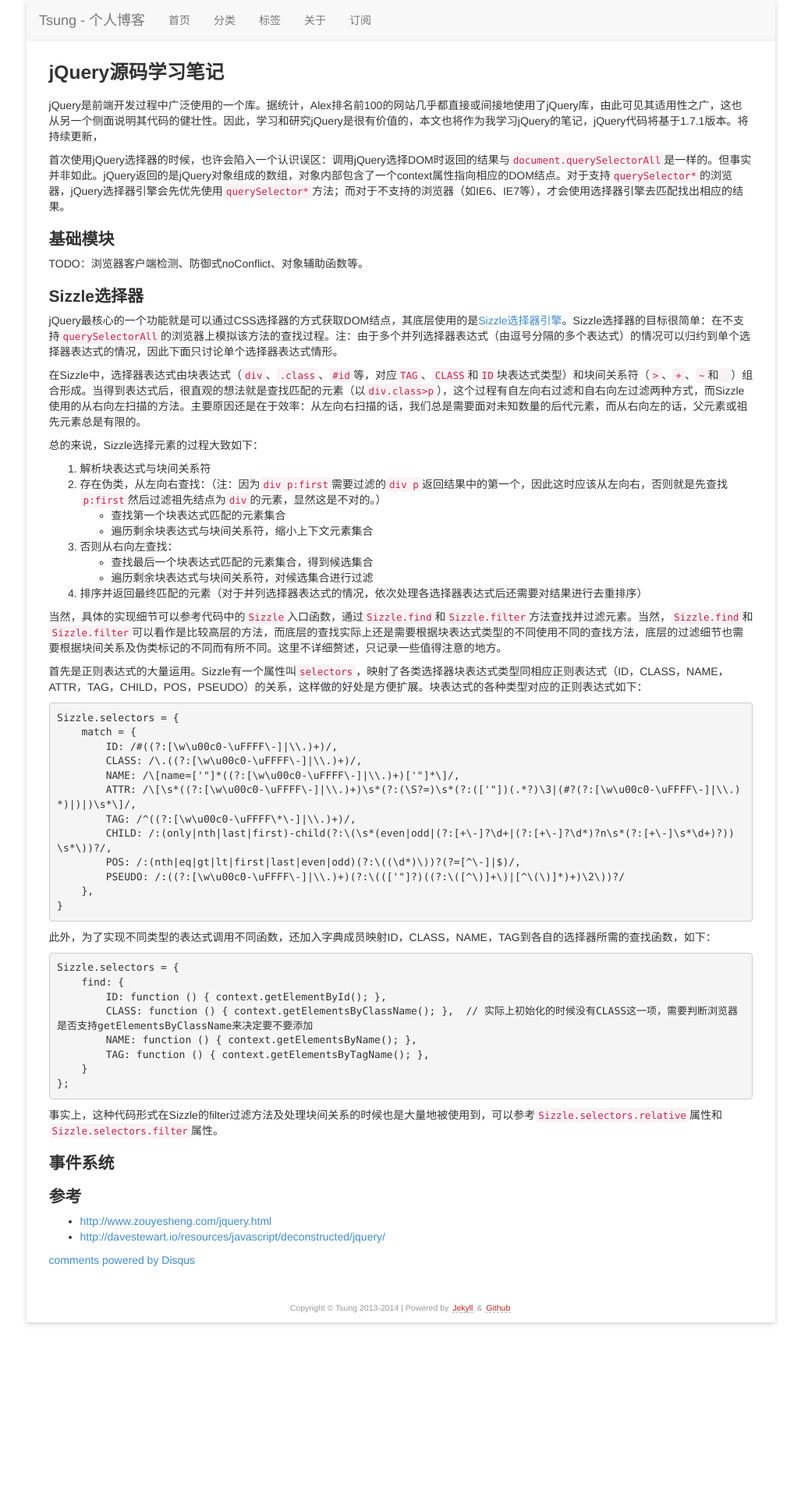
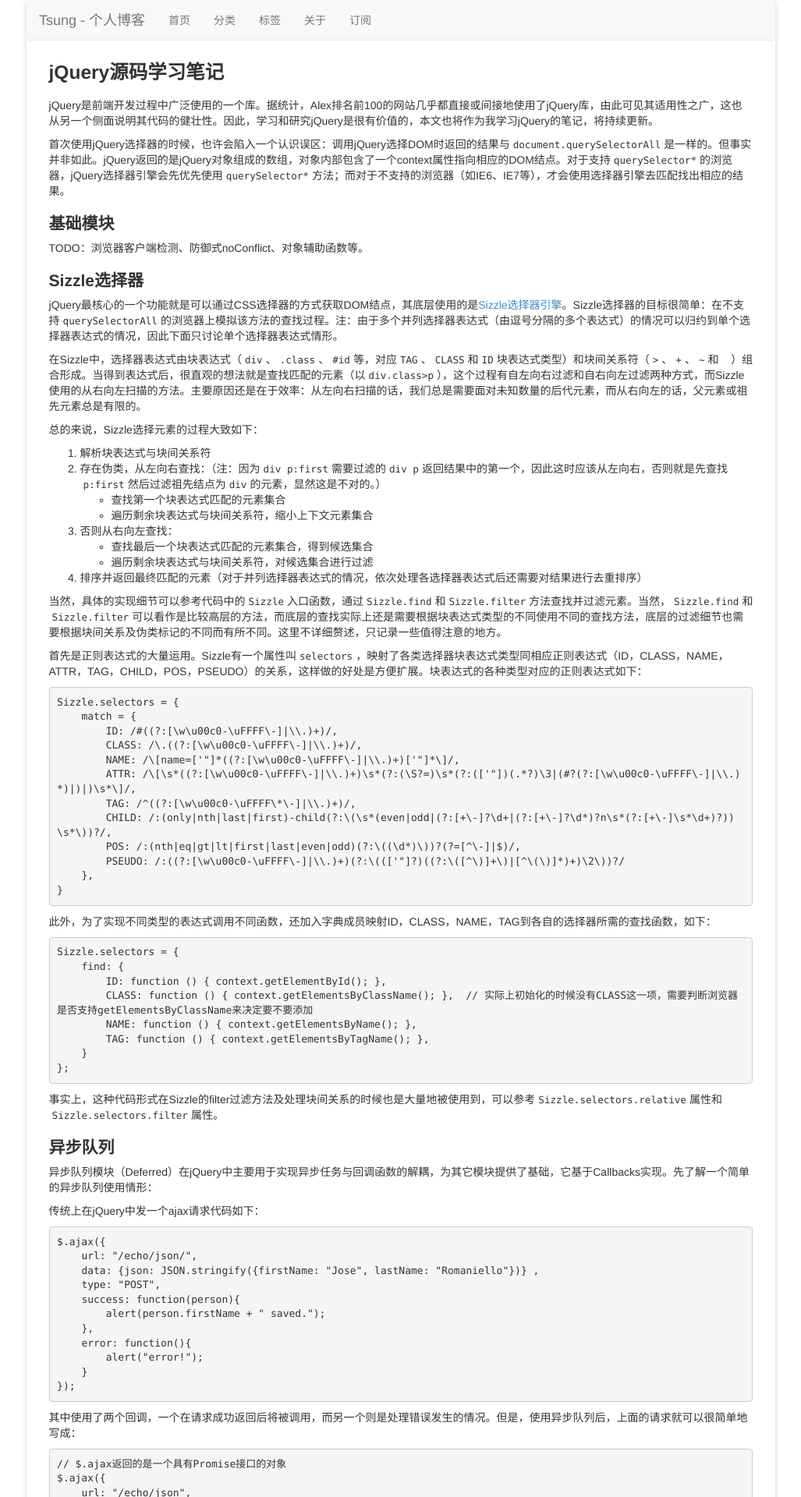
Before and after one commit to JiaxiangZheng/octman, a Jekyll site: the page built from notes/jquery.md, in a window 1280 px wide. Shown: the top 1920 px of the page at 78% size, without its empty margins (126-1153 px from the left). Built offline with Jekyll 4.4.1, drawn with Linux system fonts in a browser that asks for light colours; comment, search, counter and statistics services are not loaded; some of the changed text lies outside the part shown.

Commit message:
set font and add jQuery notes

```diff
--- a/_layouts/default.html
+++ b/_layouts/default.html
@@ -4,13 +4,25 @@
     <meta charset="utf-8">
     <meta name="author" content="{{ site.author }}" />
     <meta name="viewport" content="width=device-width, initial-scale=1.0, maximum-scale=1.0, user-scalable=no" />
-    <title>{{ page.title }} | {{ site.author }}</title>
     <meta name="description" content="享受阅读与思考的乐趣">
     <meta name="keywords" content="Golang,Programming,Computer Graphics,HTML,Linux,VIM,Code,Algorithm,Code,算法,程序员">
+
+    <title>{{ page.title }} | {{ site.author }}</title>
+
     <link href="/feed/" rel="alternate" title="{{ site.author }}" type="application/atom+xml" />
-    <link href="/media/favicon.png" rel="icon">
+
+    <link rel="shortcut icon" type="image/x-icon" href="/media/favicon.png">
     <link rel="stylesheet" href="/media/css/bootstrap.min.css">
     <link rel="stylesheet" href="/media/css/style.css">
+    <style>
+        code {
+            padding: 2px 4px;
+            white-space: nowrap;
+            background-color: transparent;
+            color: inherit;
+            border: none;
+        }
+    </style>
 </head>
 <body>
   <div class="site">
--- a/notes/jquery.md
+++ b/notes/jquery.md
@@ -6,7 +6,7 @@
 
 # jQuery源码学习笔记
 
-jQuery是前端开发过程中广泛使用的一个库。据统计，Alex排名前100的网站几乎都直接或间接地使用了jQuery库，由此可见其适用性之广，这也从另一个侧面说明其代码的健壮性。因此，学习和研究jQuery是很有价值的，本文也将作为我学习jQuery的笔记，jQuery代码将基于1.7.1版本。将持续更新，
+jQuery是前端开发过程中广泛使用的一个库。据统计，Alex排名前100的网站几乎都直接或间接地使用了jQuery库，由此可见其适用性之广，这也从另一个侧面说明其代码的健壮性。因此，学习和研究jQuery是很有价值的，本文也将作为我学习jQuery的笔记，将持续更新。
 
 首次使用jQuery选择器的时候，也许会陷入一个认识误区：调用jQuery选择DOM时返回的结果与`document.querySelectorAll`是一样的。但事实并非如此。jQuery返回的是jQuery对象组成的数组，对象内部包含了一个context属性指向相应的DOM结点。对于支持`querySelector*`的浏览器，jQuery选择器引擎会先优先使用`querySelector*`方法；而对于不支持的浏览器（如IE6、IE7等），才会使用选择器引擎去匹配找出相应的结果。
 
@@ -61,7 +61,87 @@
 
 事实上，这种代码形式在Sizzle的filter过滤方法及处理块间关系的时候也是大量地被使用到，可以参考`Sizzle.selectors.relative`属性和`Sizzle.selectors.filter`属性。
 
+## 异步队列
+
+异步队列模块（Deferred）在jQuery中主要用于实现异步任务与回调函数的解耦，为其它模块提供了基础，它基于Callbacks实现。先了解一个简单的异步队列使用情形：
+
+传统上在jQuery中发一个ajax请求代码如下：
+
+    $.ajax({
+        url: "/echo/json/",
+        data: {json: JSON.stringify({firstName: "Jose", lastName: "Romaniello"})} ,
+        type: "POST",
+        success: function(person){
+            alert(person.firstName + " saved.");
+        },
+        error: function(){
+            alert("error!");
+        }
+    });
+
+其中使用了两个回调，一个在请求成功返回后将被调用，而另一个则是处理错误发生的情况。但是，使用异步队列后，上面的请求就可以很简单地写成：
+
+    // $.ajax返回的是一个具有Promise接口的对象
+    $.ajax({
+        url: "/echo/json",
+        data: {json: JSON.stringify({firstName: "Jose", lastName: "Romaniello"})},
+        type: "POST",
+    }).done(function (person) { alert(person.firstName + " saved."); } )
+      .done(function () { console.log("成功返回"); })
+     .fail(function () { alert("error!"); });
+
+下面先大致地描述一下`jQuery.Callbacks`的一些接口：
+
+TODO：Callbacks的实现。
+
+事实上，Deferred模块提供了三种状态的回调列表：resolved、rejected和progress状态（每种状态对应一个回调队列Callbacks实例）。每种状态的回调队列都有各自的添加回调函数的方法，分别是done、fail和progress，实际上它们都是Callbacks的add方法的一个包装。当然，jQuery还提供了一个always方法用于添加回调函数，实际上就是done和fail都会添加这个回调，这样看来还是调用了done和fail。然后jQuery提供了三个执行（触发）函数：resolve、reject和notify（当然，还提供了对应的With函数用于设定自定义的上下文）。对于这三种情况，jQuery的实现还是很值得学习的：
+
+    // tuples定义一个数组，包含三种状态的触发函数名、回调函数添加方法、异步队列及状态名称
+    // 这样接下来对三种情况的处理就可以放在一个forEach里了
+    var tuples = [
+        // action, add listener, listener list, final state
+        [ "resolve", "done", jQuery.Callbacks("once memory"), "resolved" ],
+        [ "reject", "fail", jQuery.Callbacks("once memory"), "rejected" ],
+        [ "notify", "progress", jQuery.Callbacks("memory") ]
+    ],
+
+对于Deferred的实现，jQuery通过复制了一个只读的副本promise的方法来扩展Deferred的方法，从而使得自身具有Promise属性。**TODO**：Promise可以看作是将异步回调嵌套线性化的一种标准，有机会将深入研究。promise提供了一个叫promise的方法，通过传入一个对象，会将promise所拥有的方法扩展到该对象上，Deferred对象的实现就是如此（`promise.promise(deferred)`）。
+
+由于其它方法比较简单，这里只谈一下`promise.then`方法，实际上它在低版本中的方法名为pipe，用于返回新的异步队列的只读副本，通过过滤函数过滤当前异步队列的状态及值：
+
+    // TODO: 分析
+    then: function( /* fnDone, fnFail, fnProgress */ ) {
+        var fns = arguments;
+        return jQuery.Deferred(function( newDefer ) {
+            jQuery.each( tuples, function( i, tuple ) {
+                var fn = jQuery.isFunction( fns[ i ] ) && fns[ i ];
+                // deferred[ done | fail | progress ] for forwarding actions to newDefer
+                deferred[ tuple[1] ](function() {
+                    var returned = fn && fn.apply( this, arguments );
+                    if ( returned && jQuery.isFunction( returned.promise ) ) {
+                        returned.promise()
+                            .done( newDefer.resolve )
+                            .fail( newDefer.reject )
+                            .progress( newDefer.notify );
+                    } else {
+                        newDefer[ tuple[ 0 ] + "With" ](
+                            this === promise ? newDefer.promise() : this,
+                            fn ? [ returned ] : arguments
+                        );
+                    }
+                });
+            });
+            fns = null;
+        }).promise();
+    }
+
+以上就是异步队列模块的全部内容。
+
 ## 事件系统
+
+## 异步请求
+
+## 动画生成
 
 ## 参考
 
```
